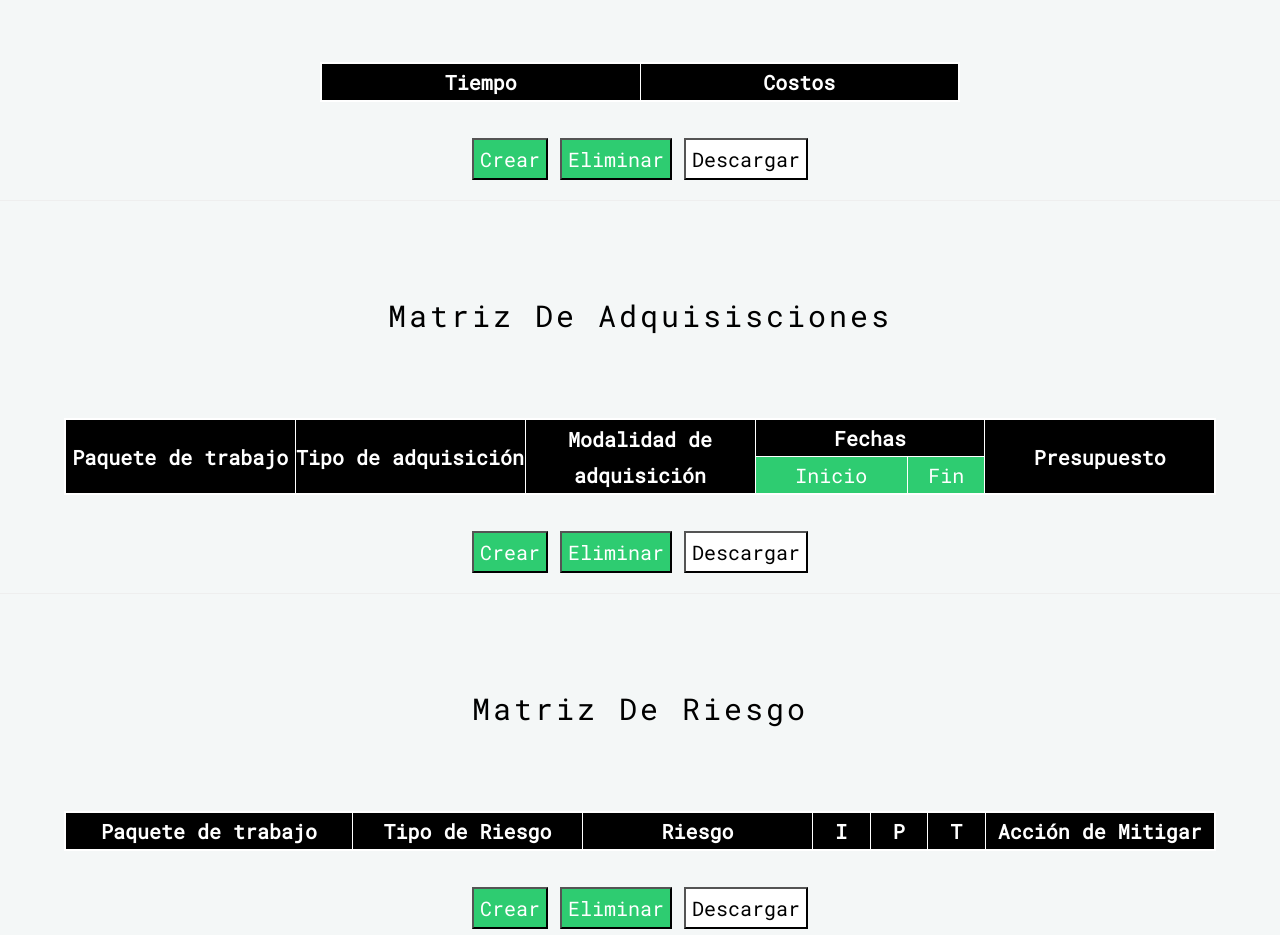
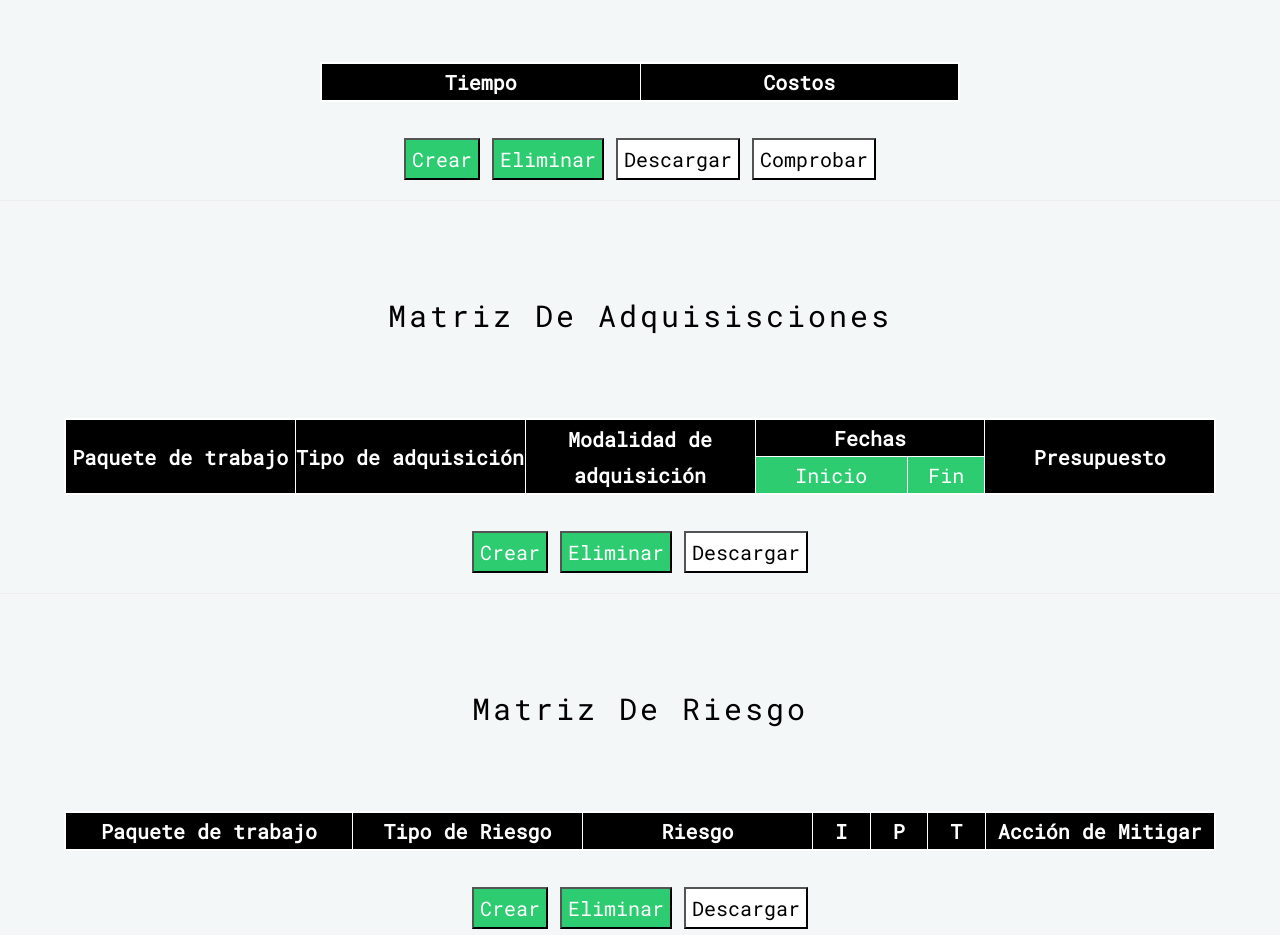
Before and after one commit to AnggieYC/hack, a plain HTML site: page index.html in a window 1280 px wide. Shown: the part 2640-3575 px from the top of the page. Drawn offline with Linux system fonts and the light colour scheme; files whose address does not match are found by name.

Commit message:
Hack2019

```diff
--- a/index.html
+++ b/index.html
@@ -188,6 +188,7 @@
 <button style="background-color:#2ECC71; color:white;" onclick="myCreateFunction3()">Crear</button>
 <button style="background-color:#2ECC71; color:white;" onclick="myDeleteFunction3()">Eliminar</button>
 <button border=3px bordercolor=black style="background-color:white; color:black;" onclick="">Descargar</button>
+<button border=3px bordercolor=black style="background-color:white; color:black;" onclick="comprobarFunction3()">Comprobar</button>
 </div>
 <script>
 function myCreateFunction3() {
@@ -202,6 +203,10 @@ function myCreateFunction3() {
 }
 function myDeleteFunction3() {
   document.getElementById("tabla3").deleteRow(-1);
+}
+function comprobarFunction3() {
+  alert("Tu proyecto no es viable, aumenta tus tiempos de entrega porque hay una probabilidad de que tus objetivos no se cumplan.");
+
 }
 </script>
 
```
